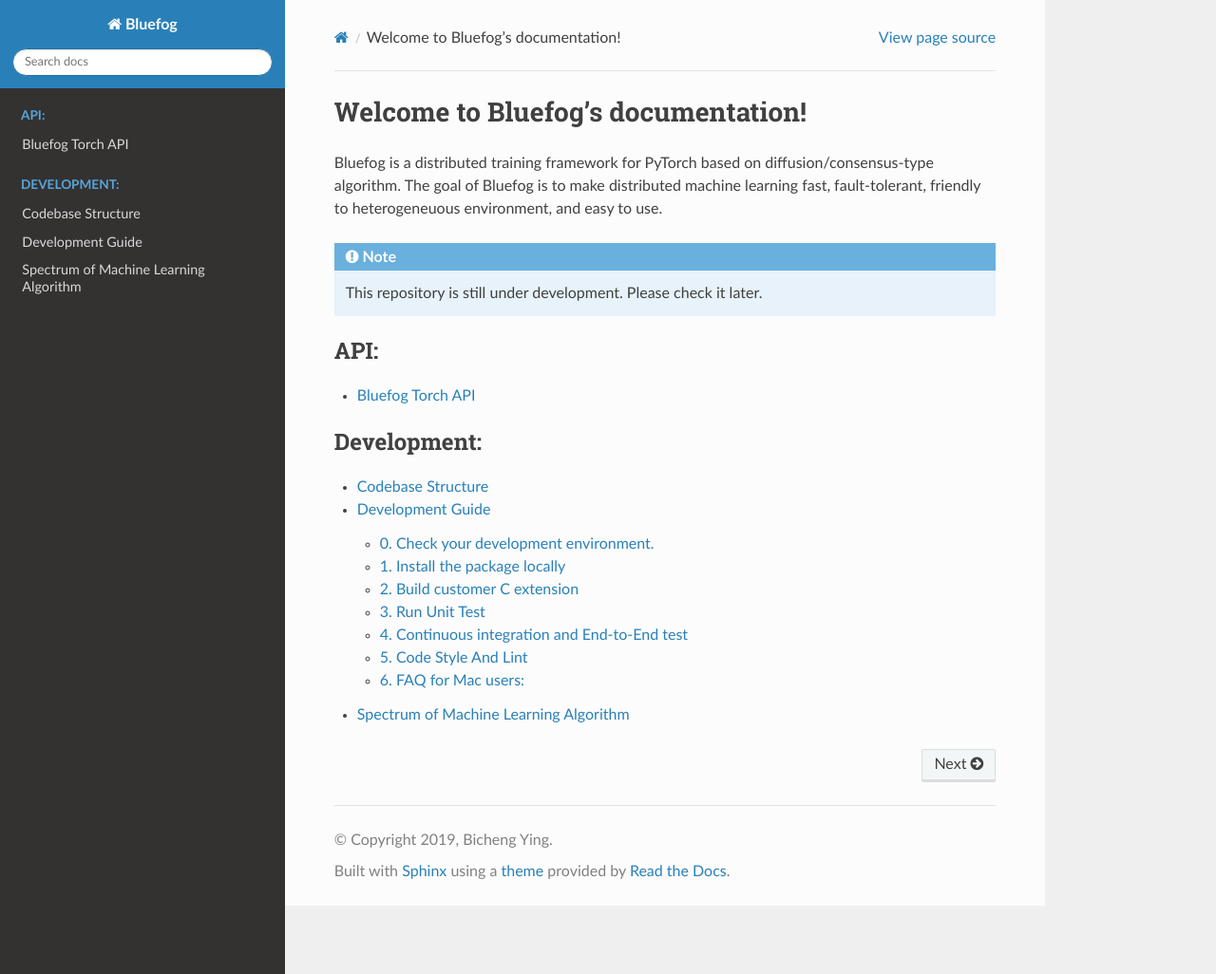
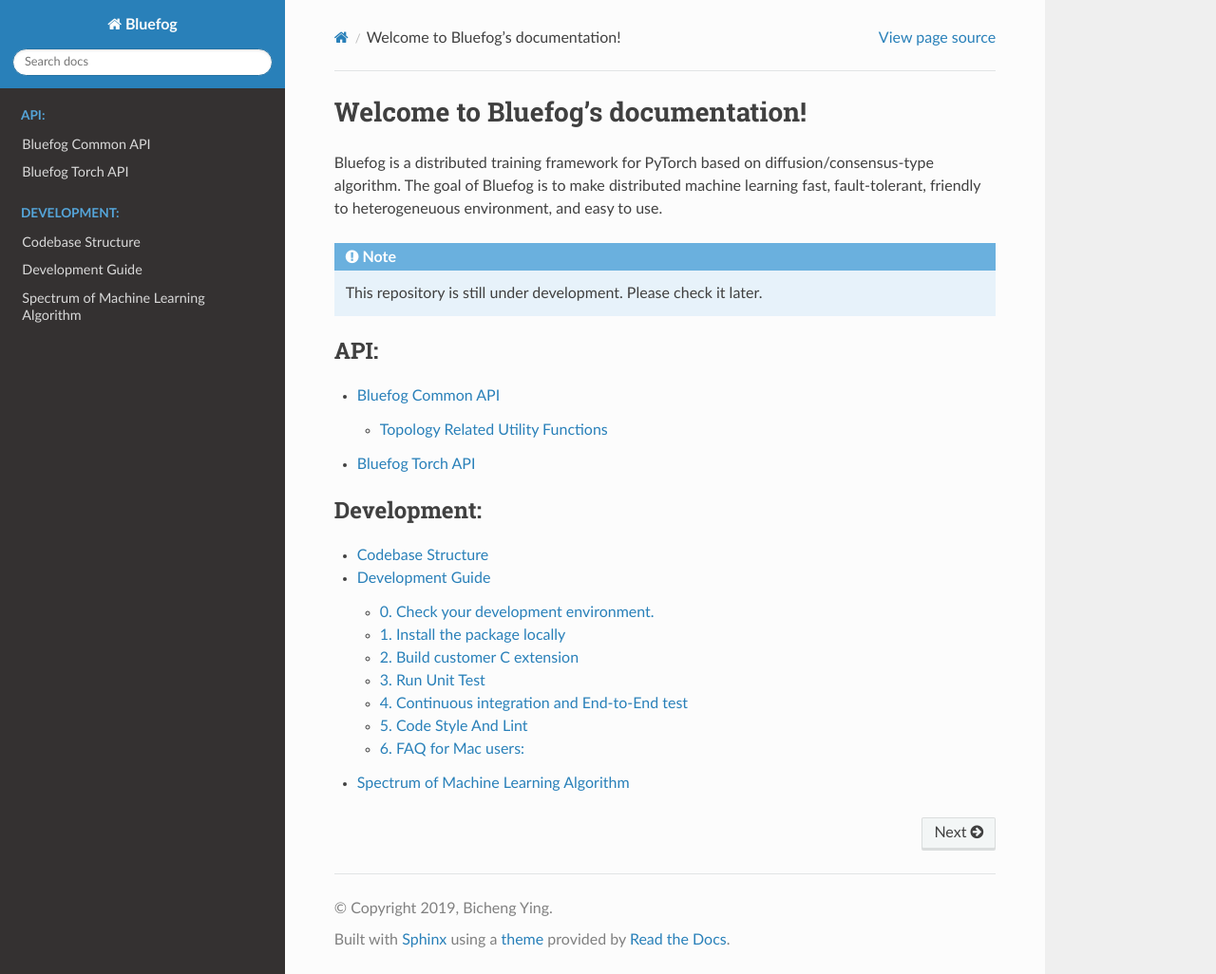
Before and after one commit to Bluefog-Lib/bluefog, a Sphinx documentation site: the page built from docs/index.rst, in a window 1280 px wide and 1026 px high. Shown: the whole window at 95% size. Built offline with Sphinx 7.4.7 and the Read the Docs theme 2.0.0, drawn with Linux system fonts in a browser that asks for light colours.

Commit message:
Update the document

```diff
--- /dev/null
+++ b/docs/common_api.rst
@@ -0,0 +1,12 @@
+Bluefog Common (API Reference)
+==============================
+
+.. automodule:: bluefog.common.basics
+    :members:
+
+
+Topology Related Utility Functions
+###################################
+
+.. automodule:: bluefog.common.topology_util
+    :members:
--- a/docs/index.rst
+++ b/docs/index.rst
@@ -19,6 +19,7 @@
    :maxdepth: 2
    :caption: API:
 
+   Bluefog Common API <common_api>
    Bluefog Torch API <torch_api>
 
 .. toctree::
```
Also changed, not shown: 1 other file.
